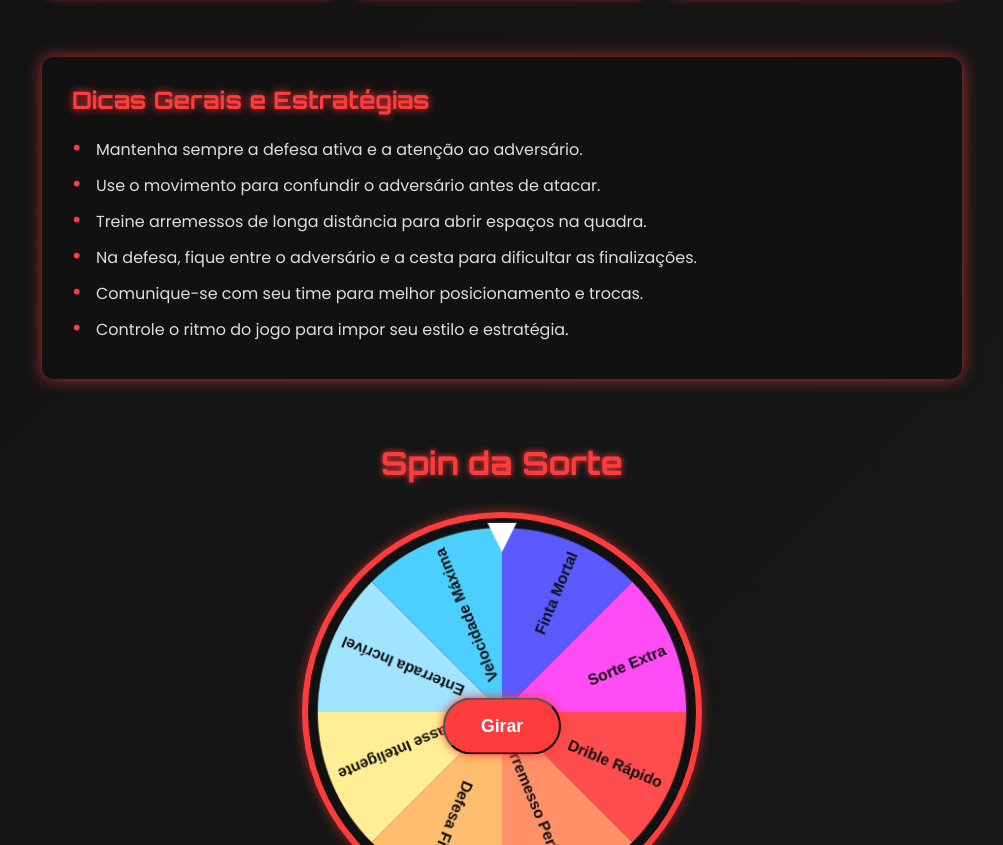
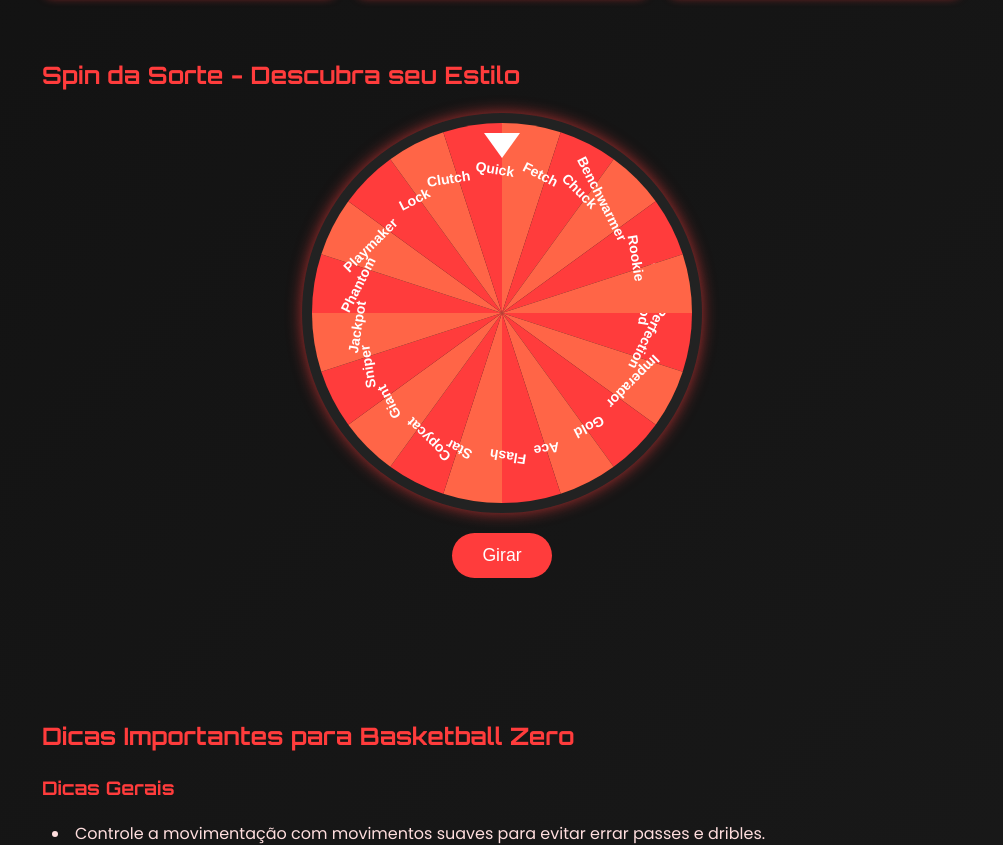
Before and after one commit to shiratws/basketballzero-guia, a plain HTML site: page index.html in a window 1280 px wide. Shown: the part 1955-2800 px from the top of the page, without its empty margins (138-1141 px from the left). Drawn offline with Linux system fonts and the light colour scheme.

Commit message:
Add files via upload

```diff
--- a/index.html
+++ b/index.html
@@ -63,7 +63,6 @@
       margin-bottom: 15px;
       font-size: 1rem;
     }
-    /* Tier List */
     .tier-list {
       display: grid;
       grid-template-columns: repeat(auto-fill,minmax(280px,1fr));
@@ -107,132 +106,46 @@
       font-size: 0.9rem;
       color: #ddd;
     }
-
-    /* Tips */
-    .tips-section {
-      background: #111;
-      padding: 25px 30px;
-      border-radius: 12px;
-      box-shadow: 0 0 16px #ff3c3caa;
-      color: #ddd;
+    /* Roleta */
+    #wheel {
+      display: block;
+      margin: 0 auto 20px;
+      border-radius: 50%;
+      box-shadow: 0 0 15px #ff3c3caa;
+      background: #222;
+    }
+    #spinButton {
+      display: block;
+      margin: 0 auto 30px;
+      padding: 12px 30px;
+      background: #ff3c3c;
+      border: none;
+      border-radius: 25px;
+      color: white;
+      font-size: 1.1rem;
+      cursor: pointer;
+      transition: background 0.3s ease;
+    }
+    #spinButton:hover:not(.disabled) {
+      background: #ff6565;
+    }
+    #spinButton.disabled {
+      opacity: 0.5;
+      cursor: not-allowed;
+    }
+    #result {
+      text-align: center;
+      font-family: 'Orbitron', sans-serif;
+      font-size: 1.4rem;
+      color: #ff3c3c;
+      min-height: 50px;
       margin-bottom: 60px;
     }
-    .tips-section h2 {
-      font-family: 'Orbitron', sans-serif;
-      color: #ff3c3c;
-      margin-bottom: 20px;
-      text-shadow: 0 0 8px #ff3c3c;
-    }
-    .tips-list {
-      list-style-type: none;
-      padding-left: 0;
-    }
-    .tips-list li {
-      margin-bottom: 12px;
-      padding-left: 24px;
-      position: relative;
-      font-size: 1rem;
-    }
-    .tips-list li::before {
-      content: "•";
-      color: #ff3c3c;
-      position: absolute;
-      left: 0;
-      font-weight: 900;
-      font-size: 1.3rem;
-      line-height: 1;
-      top: 0;
-    }
-
-    /* Spin da Sorte */
-    #spin {
-      text-align: center;
-      max-width: 420px;
-      margin: 60px auto 80px;
-      user-select: none;
-      position: relative;
-    }
-    #spin h2 {
-      margin-bottom: 25px;
-      color: #ff3c3c;
-      text-shadow: 0 0 6px #ff3c3c;
-      font-size: 2rem;
-    }
-    #wheel {
-      border: 6px solid #ff3c3c;
-      border-radius: 50%;
-      box-shadow: 0 0 12px #ff3c3c88;
-      background: #111;
-      margin: 0 auto;
-      display: block;
-      width: 400px;
-      height: 400px;
-    }
-    #spinButton {
-      position: absolute;
-      top: 50%;
-      left: 50%;
-      transform: translate(-50%, -50%);
-      background:#ff3c3c;
-      color:#fff;
-      padding: 16px 36px;
-      border-radius: 9999px;
-      cursor:pointer;
-      font-weight:700;
-      user-select:none;
-      box-shadow: 0 0 10px #ff3c3c;
-      transition: background-color 0.3s ease;
-      z-index: 10;
-      font-size: 1.1rem;
-    }
-    #spinButton:hover:not(.disabled) {
-      background-color: #ff1a1a;
-    }
-    #spinButton.disabled {
-      cursor: default;
-      opacity: 0.6;
-      pointer-events: none;
-    }
-    #result {
-      margin-top: 30px;
-      font-size: 1.3rem;
-      color: #fff;
-      min-height: 70px;
-      font-weight: 600;
-      text-shadow: 0 0 8px #ff3c3c;
-      line-height: 1.4;
-    }
-
-    /* Descubra seu estilo button */
-    #discoverBtn {
-      display: inline-block;
-      margin: 30px auto 60px;
-      padding: 15px 30px;
-      background: #ff3c3c;
-      color: #fff;
-      font-family: 'Orbitron', sans-serif;
-      font-weight: 700;
-      font-size: 1.2rem;
-      border: none;
-      border-radius: 12px;
-      cursor: pointer;
-      box-shadow: 0 0 16px #ff3c3caa;
-      transition: background-color 0.3s ease;
-      user-select: none;
-      text-align: center;
-    }
-    #discoverBtn:hover {
-      background-color: #ff1a1a;
-    }
-
-    footer {
-      background: #111;
-      text-align: center;
-      padding: 15px 10px;
-      color: #666;
-      font-size: 0.9rem;
-      box-shadow: inset 0 1px 5px #ff3c3c22;
-      user-select: none;
+    /* Dicas list */
+    .dicas-list {
+      list-style: inside disc;
+      margin-left: 10px;
+      color: #ffdede;
     }
   </style>
 </head>
@@ -242,246 +155,184 @@
     <nav>
       <a href="#tierlist">Tier List</a>
       <a href="#spin">Spin da Sorte</a>
-      <a href="#dicas-gerais">Dicas</a>
-      <a href="quiz.html">Descubra seu Estilo</a>
+      <a href="#dicas">Dicas</a>
+      <a href="#quiz">Descubra seu Estilo</a>
     </nav>
   </header>
-
   <main>
+    <!-- Tier List -->
     <section id="tierlist" class="section-padding">
       <h2>Tier List Completa dos Estilos</h2>
-
       <div class="tier-category">
         <h3>S+ Tier</h3>
         <div class="tier-list">
-          <article class="style-card">
-            <div class="name">Basketball God</div>
-            <p class="descriptor">Estilo lendário e mais completo</p>
-            <p>O estilo mais poderoso e raro, domina todas as habilidades com perfeição.</p>
-          </article>
-          <article class="style-card">
-            <div class="name">Perfection</div>
-            <p class="descriptor">Velocidade e teleporte incríveis</p>
-            <p>Estilo focado em mobilidade extrema e ataques rápidos que confundem adversários.</p>
-          </article>
-          <article class="style-card">
-            <div class="name">Imperador</div>
-            <p class="descriptor">Controle total da partida</p>
-            <p>Domina a quadra com habilidades estratégicas e técnicas avançadas.</p>
-          </article>
-          <article class="style-card">
-            <div class="name">Gold</div>
-            <p class="descriptor">Drible e roubo de bola excepcionais</p>
-            <p>Destaque por dribles ágeis e facilidade para roubar a bola, superior ao Imperador.</p>
-          </article>
+          <article class="style-card"><div class="name">Basketball God</div><p class="descriptor">Estilo lendário e mais completo</p><p>O estilo mais poderoso e raro, domina todas as habilidades com perfeição.</p></article>
+          <article class="style-card"><div class="name">Perfection</div><p class="descriptor">Velocidade e teleporte incríveis</p><p>Estilo focado em mobilidade extrema e ataques rápidos que confundem adversários.</p></article>
+          <article class="style-card"><div class="name">Imperador</div><p class="descriptor">Controle total da partida</p><p>Domina a quadra com habilidades estratégicas e técnicas avançadas.</p></article>
+          <article class="style-card"><div class="name">Gold</div><p class="descriptor">Drible e roubo de bola excepcionais</p><p>Destaque por dribles ágeis e facilidade para roubar a bola, superior ao Imperador.</p></article>
         </div>
       </div>
-
       <div class="tier-category">
         <h3>S Tier</h3>
         <div class="tier-list">
-          <article class="style-card">
-            <div class="name">Ace</div>
-            <p class="descriptor">Protagonista versátil</p>
-            <p>Estilo equilibrado com alta agilidade e capacidade de adaptação.</p>
-          </article>
-          <article class="style-card">
-            <div class="name">Flash</div>
-            <p class="descriptor">Dribles eletrizantes</p>
-            <p>Velocidade extrema e habilidades para driblar facilmente oponentes.</p>
-          </article>
-          <article class="style-card">
-            <div class="name">Star</div>
-            <p class="descriptor">Especialista em enterradas</p>
-            <p>Perito em jogadas aéreas e momentos decisivos.</p>
-          </article>
-          <article class="style-card">
-            <div class="name">Copycat</div>
-            <p class="descriptor">Versátil, imita adversários</p>
-            <p>Capaz de copiar habilidades e estratégias dos oponentes.</p>
-          </article>
+          <article class="style-card"><div class="name">Ace</div><p class="descriptor">Protagonista versátil</p><p>Estilo equilibrado com alta agilidade e capacidade de adaptação.</p></article>
+          <article class="style-card"><div class="name">Flash</div><p class="descriptor">Dribles eletrizantes</p><p>Velocidade extrema e habilidades para driblar facilmente oponentes.</p></article>
+          <article class="style-card"><div class="name">Star</div><p class="descriptor">Especialista em enterradas</p><p>Perito em jogadas aéreas e momentos decisivos.</p></article>
+          <article class="style-card"><div class="name">Copycat</div><p class="descriptor">Versátil, imita adversários</p><p>Capaz de copiar habilidades e estratégias dos oponentes.</p></article>
         </div>
       </div>
-
       <div class="tier-category">
         <h3>A Tier</h3>
         <div class="tier-list">
-          <article class="style-card">
-            <div class="name">Giant</div>
-            <p class="descriptor">Dominante no garrafão</p>
-            <p>Forte e imponente, domina rebotes e bloqueios.</p>
-          </article>
-          <article class="style-card">
-            <div class="name">Sniper</div>
-            <p class="descriptor">Especialista em arremessos longos</p>
-            <p>Excelente em pontuar de longe com precisão.</p>
-          </article>
-          <article class="style-card">
-            <div class="name">Jackpot</div>
-            <p class="descriptor">Aposta na sorte</p>
-            <p>Movimentos imprevisíveis baseados em sorte e surpresa.</p>
-          </article>
-          <article class="style-card">
-            <div class="name">Phantom</div>
-            <p class="descriptor">Movimento furtivo e suporte</p>
-            <p>Habilidades para se movimentar rápido e apoiar o time.</p>
-          </article>
-          <article class="style-card">
-            <div class="name">Playmaker</div>
-            <p class="descriptor">Mestre das assistências</p>
-            <p>Controle do jogo e criação de oportunidades para o time.</p>
-          </article>
-          <article class="style-card">
-            <div class="name">Lock</div>
-            <p class="descriptor">Defesa agressiva</p>
-            <p>Especialista em marcar e roubar a bola com força e precisão.</p>
-          </article>
+          <article class="style-card"><div class="name">Giant</div><p class="descriptor">Dominante no garrafão</p><p>Forte e imponente, domina rebotes e bloqueios.</p></article>
+          <article class="style-card"><div class="name">Sniper</div><p class="descriptor">Especialista em arremessos longos</p><p>Excelente em pontuar de longe com precisão.</p></article>
+          <article class="style-card"><div class="name">Jackpot</div><p class="descriptor">Aposta na sorte</p><p>Movimentos imprevisíveis baseados em sorte e surpresa.</p></article>
+          <article class="style-card"><div class="name">Phantom</div><p class="descriptor">Movimento furtivo e suporte</p><p>Habilidades para se movimentar rápido e apoiar o time.</p></article>
+          <article class="style-card"><div class="name">Playmaker</div><p class="descriptor">Mestre das assistências</p><p>Controle do jogo e criação de oportunidades para o time.</p></article>
+          <article class="style-card"><div class="name">Lock</div><p class="descriptor">Defesa agressiva</p><p>Especialista em marcar e roubar a bola com força e precisão.</p></article>
         </div>
       </div>
-
       <div class="tier-category">
         <h3>B Tier</h3>
         <div class="tier-list">
-          <article class="style-card">
-            <div class="name">Clutch</div>
-            <p class="descriptor">Equilíbrio entre ataque e defesa</p>
-            <p>Estilo sólido, bom para diversas situações de jogo.</p>
-          </article>
-          <article class="style-card">
-            <div class="name">Quick</div>
-            <p class="descriptor">Velocidade para surpreender</p>
-            <p>Rápido e ágil, ideal para contra-ataques.</p>
-          </article>
-          <article class="style-card">
-            <div class="name">Fetch</div>
-            <p class="descriptor">Especialista em rebotes</p>
-            <p>Focado em garantir posse de bola e segundas chances.</p>
-          </article>
-          <article class="style-card">
-            <div class="name">Chuck</div>
-            <p class="descriptor">Estilo divertido e imprevisível</p>
-            <p>Movimentos engraçados para desestabilizar o adversário.</p>
-          </article>
-          <article class="style-card">
-            <div class="name">Benchwarmer</div>
-            <p class="descriptor">Estilo básico</p>
-            <p>Ideal para aprender os fundamentos do jogo.</p>
-          </article>
-          <article class="style-card">
-            <div class="name">Rookie</div>
-            <p class="descriptor">Iniciante no basquete</p>
-            <p>Focado no básico para novos jogadores.</p>
-          </article>
+          <article class="style-card"><div class="name">Clutch</div><p class="descriptor">Equilíbrio entre ataque e defesa</p><p>Estilo sólido, bom para diversas situações de jogo.</p></article>
+          <article class="style-card"><div class="name">Quick</div><p class="descriptor">Velocidade para surpreender</p><p>Rápido e ágil, ideal para contra-ataques.</p></article>
+          <article class="style-card"><div class="name">Fetch</div><p class="descriptor">Especialista em rebotes</p><p>Focado em garantir posse de bola e segundas chances.</p></article>
+          <article class="style-card"><div class="name">Chuck</div><p class="descriptor">Estilo divertido e imprevisível</p><p>Movimentos engraçados para desestabilizar o adversário.</p></article>
+          <article class="style-card"><div class="name">Benchwarmer</div><p class="descriptor">Estilo básico</p><p>Ideal para aprender os fundamentos do jogo.</p></article>
+          <article class="style-card"><div class="name">Rookie</div><p class="descriptor">Iniciante no basquete</p><p>Focado no básico para novos jogadores.</p></article>
         </div>
       </div>
     </section>
 
-    <section id="dicas-gerais" class="tips-section">
-      <h2>Dicas Gerais e Estratégias</h2>
-      <ul class="tips-list">
-        <li>Mantenha sempre a defesa ativa e a atenção ao adversário.</li>
-        <li>Use o movimento para confundir o adversário antes de atacar.</li>
-        <li>Treine arremessos de longa distância para abrir espaços na quadra.</li>
-        <li>Na defesa, fique entre o adversário e a cesta para dificultar as finalizações.</li>
-        <li>Comunique-se com seu time para melhor posicionamento e trocas.</li>
-        <li>Controle o ritmo do jogo para impor seu estilo e estratégia.</li>
-      </ul>
-    </section>
-
+    <!-- Roleta -->
     <section id="spin" class="section-padding">
-      <h2>Spin da Sorte</h2>
-      <canvas id="wheel" width="400" height="400" aria-label="Roleta da sorte"></canvas>
+      <h2>Spin da Sorte - Descubra seu Estilo</h2>
+      <canvas id="wheel" width="400" height="400" aria-label="Roleta dos estilos de Basketball Zero"></canvas>
       <button id="spinButton">Girar</button>
       <div id="result" role="alert" aria-live="polite"></div>
     </section>
 
-    <div style="text-align:center;">
-      <button id="discoverBtn" onclick="location.href='quiz.html'">Descubra seu Estilo</button>
-    </div>
+    <!-- Dicas -->
+    <section id="dicas" class="section-padding">
+      <h2>Dicas Importantes para Basketball Zero</h2>
+
+      <h3>Dicas Gerais</h3>
+      <ul class="dicas-list">
+        <li>Controle a movimentação com movimentos suaves para evitar errar passes e dribles.</li>
+        <li>Observe o posicionamento dos adversários para antecipar jogadas e interceptar passes.</li>
+        <li>Use os teleportes para surpreender, mas evite usar repetidamente para não ficar previsível.</li>
+        <li>Treine seus arremessos de três pontos para garantir pontos decisivos em jogos acirrados.</li>
+      </ul>
+
+      <h3>Dicas de Defesa</h3>
+      <ul class="dicas-list">
+        <li>Fique sempre atento ao adversário com a bola e mantenha uma distância para tentar roubar a bola.</li>
+        <li>Use a função de bloqueio (lock) para impedir arremessos fáceis e pressionar o atacante.</li>
+        <li>Movimente-se lateralmente para acompanhar o jogador e forçar erros.</li>
+        <li>Antecipe os dribles do adversário para realizar interceptações e roubos de bola.</li>
+      </ul>
+
+      <h3>Dicas para a Roleta</h3>
+      <ul class="dicas-list">
+        <li>Aproveite o spin para conhecer seu estilo, mas estude e pratique para se especializar nele.</li>
+        <li>Não dependa só da sorte; combine o estilo descoberto com suas habilidades pessoais.</li>
+        <li>Experimente diferentes estilos da roleta para se adaptar a várias situações e times.</li>
+      </ul>
+    </section>
+
+    <!-- Quiz placeholder -->
+    <section id="quiz" class="section-padding">
+      <h2>Descubra seu Estilo</h2>
+      <p>Quer descobrir qual estilo combina mais com você? Em breve teremos um quiz interativo aqui!</p>
+    </section>
+
   </main>
 
-  <footer>
-    &copy; 2025 Basketball Zero - Todos os direitos reservados
-  </footer>
-
   <script>
-    // Spin da Sorte - Roleta
-    const canvas = document.getElementById('wheel');
-    const ctx = canvas.getContext('2d');
-    const spinBtn = document.getElementById('spinButton');
-    const resultDiv = document.getElementById('result');
-
-    const segments = [
-      "Drible Rápido",
-      "Arremesso Perfeito",
-      "Defesa Firme",
-      "Passe Inteligente",
-      "Enterrada Incrível",
-      "Velocidade Máxima",
-      "Finta Mortal",
-      "Sorte Extra",
+    document.addEventListener('DOMContentLoaded', () => {
+      const styles = [
+        { name: "Basketball God", desc: "O estilo mais poderoso e raro, domina todas as habilidades com perfeição." },
+        { name: "Perfection", desc: "Estilo focado em mobilidade extrema e ataques rápidos que confundem adversários." },
+        { name: "Imperador", desc: "Domina a quadra com habilidades estratégicas e técnicas avançadas." },
+        { name: "Gold", desc: "Destaque por dribles ágeis e facilidade para roubar a bola, superior ao Imperador." },
+        { name: "Ace", desc: "Estilo equilibrado com alta agilidade e capacidade de adaptação." },
+        { name: "Flash", desc: "Velocidade extrema e habilidades para driblar facilmente oponentes." },
+        { name: "Star", desc: "Perito em jogadas aéreas e momentos decisivos." },
+        { name: "Copycat", desc: "Capaz de copiar habilidades e estratégias dos oponentes." },
+        { name: "Giant", desc: "Forte e imponente, domina rebotes e bloqueios." },
+        { name: "Sniper", desc: "Excelente em pontuar de longe com precisão." },
+        { name: "Jackpot", desc: "Movimentos imprevisíveis baseados em sorte e surpresa." },
+        { name: "Phantom", desc: "Habilidades para se movimentar rápido e apoiar o time." },
+        { name: "Playmaker", desc: "Controle do jogo e criação de oportunidades para o time." },
+        { name: "Lock", desc: "Especialista em marcar e roubar a bola com força e precisão." },
+        { name: "Clutch", desc: "Estilo sólido, bom para diversas situações de jogo." },
+        { name: "Quick", desc: "Rápido e ágil, ideal para contra-ataques." },
+        { name: "Fetch", desc: "Focado em garantir posse de bola e segundas chances." },
+        { name: "Chuck", desc: "Movimentos engraçados para desestabilizar o adversário." },
+        { name: "Benchwarmer", desc: "Ideal para aprender os fundamentos do jogo." },
+        { name: "Rookie", desc: "Focado no básico para novos jogadores." }
       ];
 
-    const colors = [
-      "#ff4c4c",
-      "#ff9068",
-      "#ffbd6f",
-      "#ffee93",
-      "#a0e4ff",
-      "#4ccfff",
-      "#5a5aff",
-      "#ff4cf5",
-    ];
+      const wheel = document.getElementById('wheel');
+      const ctx = wheel.getContext('2d');
+      const spinButton = document.getElementById('spinButton');
+      const result = document.getElementById('result');
 
-    const size = segments.length;
-    const arc = (2 * Math.PI) / size;
+      const segments = styles.length;
+      const arc = (2 * Math.PI) / segments;
       let startAngle = 0;
       let spinTimeout = null;
       let spinAngleStart = 0;
       let spinTime = 0;
       let spinTimeTotal = 0;
 
+      const colors = ['#ff3c3c', '#ff6547'];
+
       function drawWheel() {
-      ctx.clearRect(0, 0, canvas.width, canvas.height);
+        ctx.clearRect(0, 0, wheel.width, wheel.height);
+        ctx.lineWidth = 3;
+        ctx.font = 'bold 14px Orbitron, sans-serif';
+        ctx.textAlign = 'right';
+        ctx.textBaseline = 'middle';
 
-      for (let i = 0; i < size; i++) {
-        const angle = startAngle + i * arc;
-        ctx.fillStyle = colors[i];
+        for (let i = 0; i < segments; i++) {
+          let angle = startAngle + i * arc;
+          ctx.fillStyle = colors[i % colors.length];
           ctx.beginPath();
-        ctx.moveTo(canvas.width / 2, canvas.height / 2);
-        ctx.arc(canvas.width / 2, canvas.height / 2, canvas.width / 2 - 10, angle, angle + arc, false);
-        ctx.lineTo(canvas.width / 2, canvas.height / 2);
+          ctx.moveTo(wheel.width / 2, wheel.height / 2);
+          ctx.arc(wheel.width / 2, wheel.height / 2, wheel.width / 2 - 10, angle, angle + arc, false);
+          ctx.lineTo(wheel.width / 2, wheel.height / 2);
           ctx.fill();
 
-        // Texto
           ctx.save();
-        ctx.fillStyle = "#111";
-        ctx.translate(canvas.width / 2, canvas.height / 2);
-        ctx.rotate(angle + arc / 2);
-        ctx.textAlign = "right";
-        ctx.font = "bold 16px Orbitron, sans-serif";
-        ctx.fillText(segments[i], canvas.width / 2 - 20, 10);
+          ctx.fillStyle = '#fff';
+          ctx.translate(
+            wheel.width / 2 + Math.cos(angle + arc / 2) * (wheel.width / 2 - 60),
+            wheel.height / 2 + Math.sin(angle + arc / 2) * (wheel.height / 2 - 60)
+          );
+          ctx.rotate(angle + arc / 2 + Math.PI / 2);
+          ctx.fillText(styles[i].name, -10, 0);
           ctx.restore();
         }
 
-      // Ponteiro
-      ctx.fillStyle = "#fff";
+        // Indicador da seta (topo)
+        ctx.fillStyle = '#fff';
         ctx.beginPath();
-      ctx.moveTo(canvas.width / 2 - 15, 5);
-      ctx.lineTo(canvas.width / 2 + 15, 5);
-      ctx.lineTo(canvas.width / 2, 35);
+        ctx.moveTo(wheel.width / 2 - 18, 20);
+        ctx.lineTo(wheel.width / 2 + 18, 20);
+        ctx.lineTo(wheel.width / 2, 45);
         ctx.closePath();
         ctx.fill();
       }
 
       function spin() {
-      spinAngleStart = Math.random() * 10 + 10; // velocidade inicial
+        spinAngleStart = Math.random() * 10 + 15; // velocidade inicial
         spinTime = 0;
-      spinTimeTotal = Math.random() * 3000 + 4000; // duração do giro
-      spinBtn.disabled = true;
-      spinBtn.classList.add('disabled');
-      resultDiv.textContent = '';
+        spinTimeTotal = Math.random() * 3000 + 4000; // duração 4-7 segundos
         rotateWheel();
+        spinButton.classList.add('disabled');
+        result.textContent = '';
       }
 
       function rotateWheel() {
@@ -490,7 +341,7 @@
           stopRotateWheel();
           return;
         }
-      const spinAngle = spinAngleStart - easeOut(spinTime, 0, spinAngleStart, spinTimeTotal);
+        const spinAngle = spinAngleStart * (1 - spinTime / spinTimeTotal);
         startAngle += (spinAngle * Math.PI / 180);
         drawWheel();
         spinTimeout = setTimeout(rotateWheel, 30);
@@ -500,23 +351,22 @@
         clearTimeout(spinTimeout);
         const degrees = startAngle * 180 / Math.PI + 90;
         const arcd = arc * 180 / Math.PI;
-      const index = Math.floor((360 - (degrees % 360)) / arcd);
-      const text = segments[index];
-      resultDiv.textContent = `Você tirou: ${text}!`;
-      spinBtn.disabled = false;
-      spinBtn.classList.remove('disabled');
+        let index = Math.floor((360 - (degrees % 360)) / arcd);
+        index = index >= segments ? index - segments : index;
+
+        const selected = styles[index];
+        result.innerHTML = `<strong>${selected.name}</strong>: ${selected.desc}`;
+        spinButton.classList.remove('disabled');
       }
 
-    function easeOut(t, b, c, d) {
-      const ts = (t/=d)*t;
-      const tc = ts*t;
-      return b+c*(tc + -3*ts + 3*t);
+      spinButton.addEventListener('click', () => {
+        if (!spinButton.classList.contains('disabled')) {
+          spin();
         }
+      });
 
-    spinBtn.addEventListener('click', spin);
-
-    // Inicializa roda
       drawWheel();
+    });
   </script>
 </body>
 </html>
```
Lines whose indentation alone changed are shown as unchanged.
